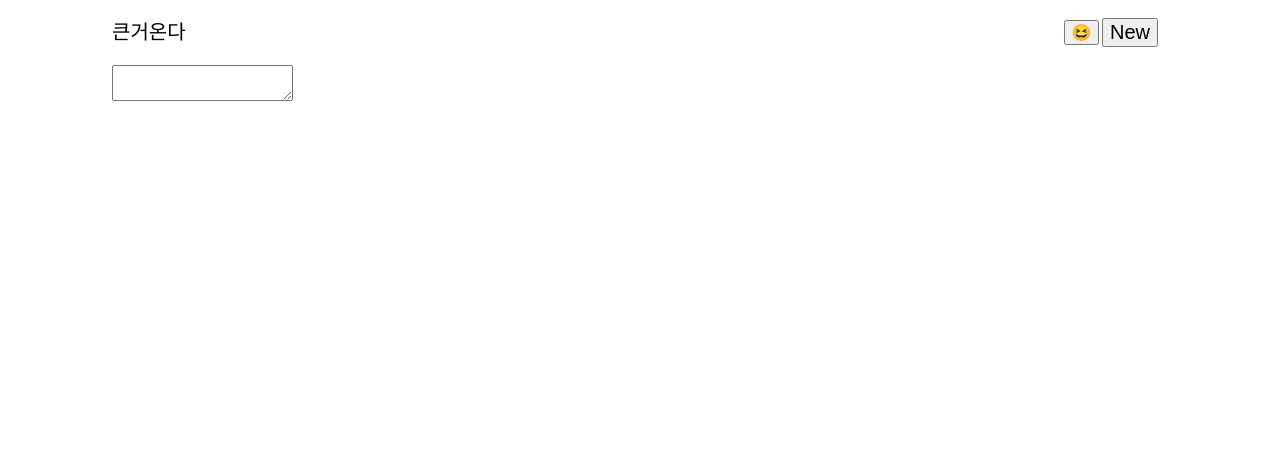
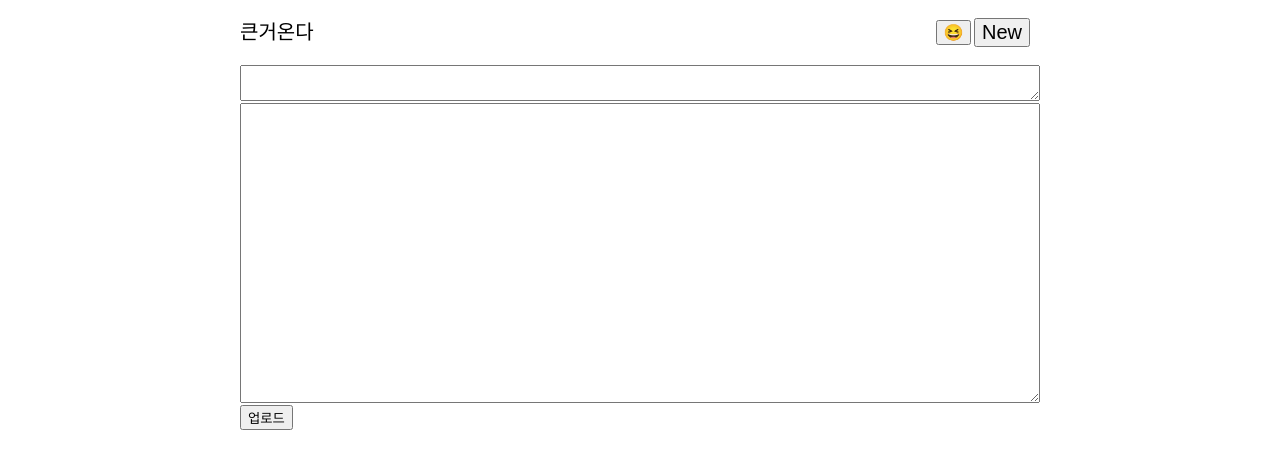
Before and after one commit to jisupark123/Mini-Velog, a Next.js app: page /write in a window 1280 px wide. Shown: the top 468 px of the page. Built offline with nearby package versions, Linux system fonts and the light colour scheme.

Commit message:
before connect database

```diff
--- a/components/layout/Layout.module.scss
+++ b/components/layout/Layout.module.scss
@@ -1,4 +1,4 @@
 .main {
-  width: $multi-post-max;
+  width: $desktop-nav-width;
   margin: 0 auto;
 }
--- a/components/layout/MainNav.module.scss
+++ b/components/layout/MainNav.module.scss
@@ -2,7 +2,7 @@
   height: 6.5rem;
 }
 .innerNav {
-  width: $multi-post-max;
+  width: $desktop-nav-width;
   height: 100%;
   @include flex-between;
   margin: 0 auto;
--- /dev/null
+++ b/components/newPost/NewPostForm.tsx
@@ -0,0 +1,21 @@
+import TitleInput from './TiltleInput';
+import styles from './newPostForm.module.scss';
+import { useRef } from 'react';
+
+const NewPostForm = () => {
+  function postUploadHandler() {
+    const titleInput = titleInputRef.current!.value;
+    const contentsInput = contentsInputRef.current!.value;
+  }
+  const titleInputRef = useRef<HTMLTextAreaElement>(null);
+  const contentsInputRef = useRef<HTMLTextAreaElement>(null);
+  return (
+    <div className={styles.wrapper}>
+      <textarea ref={titleInputRef} className={styles.title}></textarea>
+      <textarea ref={contentsInputRef} className={styles['main-contents']}></textarea>
+      <button onClick={postUploadHandler}>업로드</button>
+    </div>
+  );
+};
+
+export default NewPostForm;
--- /dev/null
+++ b/components/newPost/TiltleInput.tsx
@@ -0,0 +1,12 @@
+import React from 'react';
+import styles from './TitleInput.module.scss';
+
+interface ITitleInputProps {
+  placeholder: string;
+}
+
+const TitleInput: React.FC<ITitleInputProps> = (props) => {
+  return <textarea className={styles.textarea}></textarea>;
+};
+
+export default TitleInput;
--- /dev/null
+++ b/components/newPost/TitleInput.module.scss
@@ -0,0 +1,5 @@
+.textarea {
+  all: unset;
+  width: 100%;
+  border: 1px solid;
+}
--- /dev/null
+++ b/components/newPost/newPostForm.module.scss
@@ -0,0 +1,10 @@
+.wrapper {
+}
+
+.title {
+  width: 100%;
+}
+.main-contents {
+  width: 100%;
+  height: 300px;
+}
--- a/pages/Write.module.scss
+++ /dev/null
@@ -1,2 +0,0 @@
-.wrapper {
-}
--- a/pages/write.tsx
+++ b/pages/write.tsx
@@ -1,11 +1,8 @@
-import styles from './Write.module.scss';
+import NewPostForm from '../components/newPost/NewPostForm';
+import styles from './write.module.scss';
 
 const Write = () => {
-  return (
-    <div className={styles.wrapper}>
-      <textarea className={styles.title}></textarea>
-    </div>
-  );
+  return <NewPostForm />;
 };
 
 export default Write;
--- a/styles/_variables.scss
+++ b/styles/_variables.scss
@@ -1,3 +1,2 @@
 $basic-font-size: 1.6rem;
-$multi-post-max: 1056px;
-$single-post-max: 767px;
+$desktop-nav-width: 800px;
```
Also changed, not shown: components/newPost/TagInput.tsx (added, +8 -0 lines), pages/[userId]/[postId].tsx (deleted, +0 -27 lines), pages/[userId]/index.tsx (deleted, +0 -24 lines), 1 other file (tests, documents, lock files or other folders).
